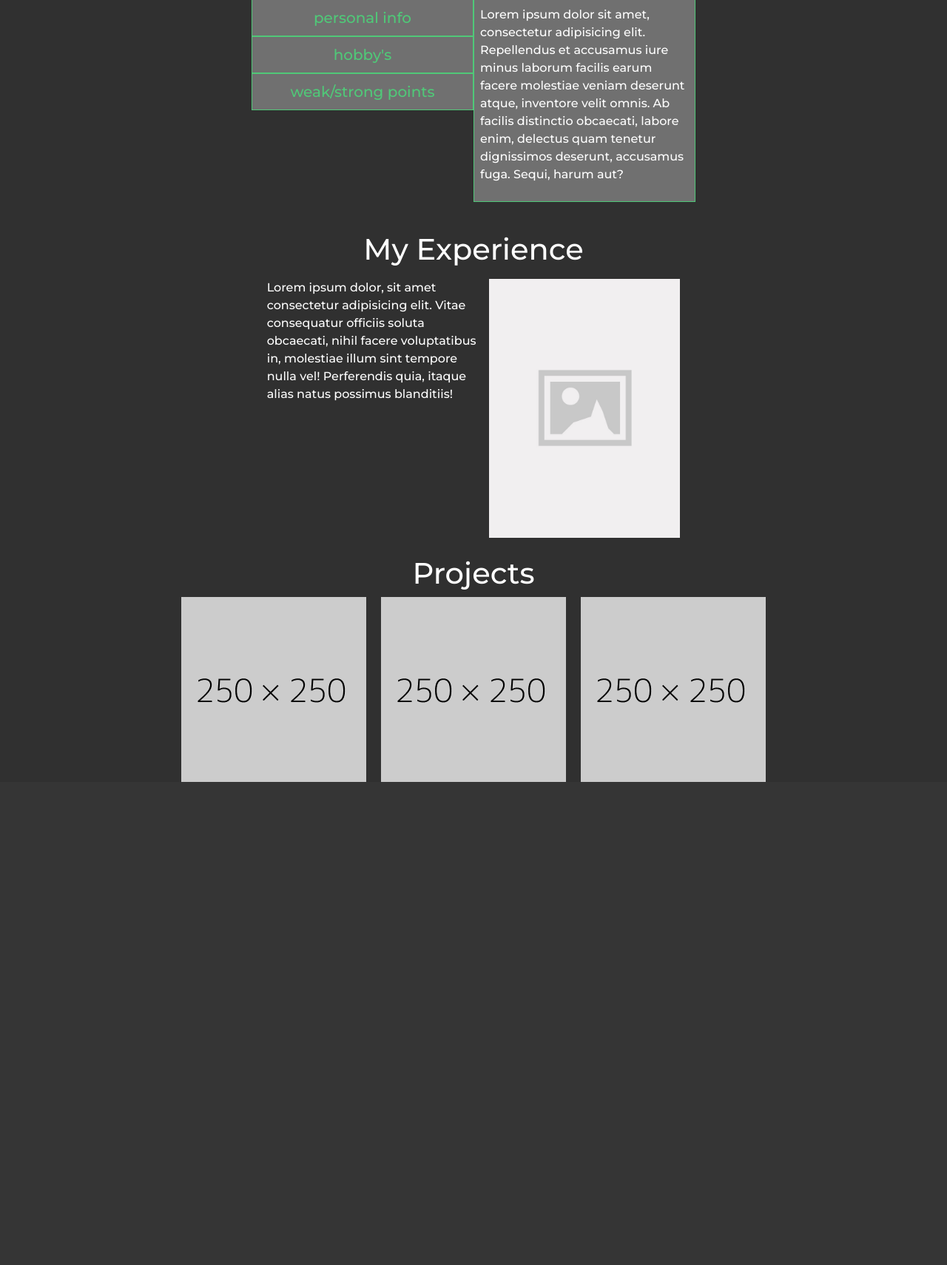
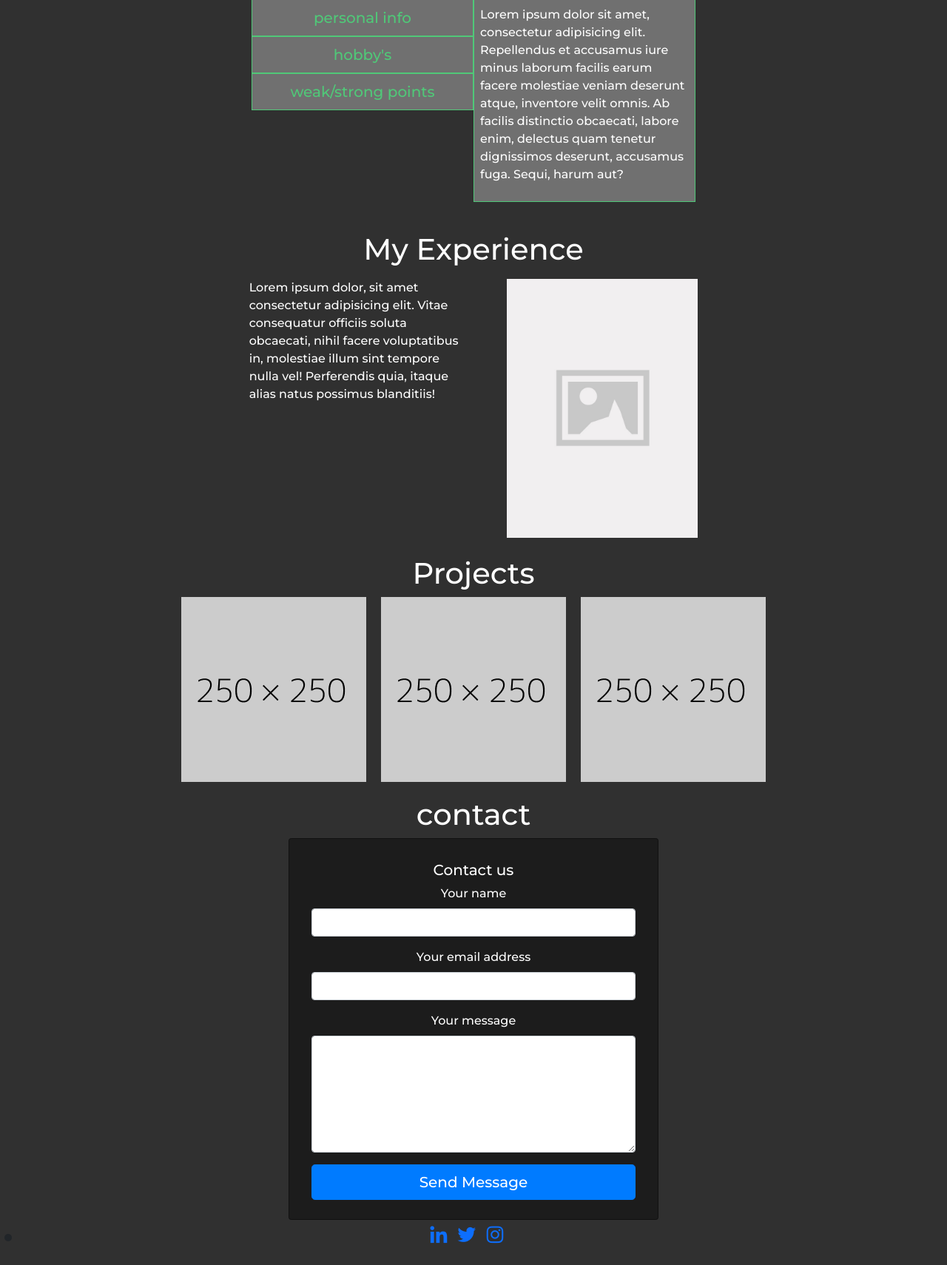
Before and after one commit to maktas11/muhammed, a PHP site: page / in a window 1280 px wide. Shown: the part 630-2340 px from the top of the page at 74% size. Before the commit the page ends 1687 px from the top, so only its background shows below. Run offline with PHP 8.4, Linux system fonts and the light colour scheme; some libraries are stand-ins or nearby versions.

Commit message:
Add files via upload

```diff
--- a/css/style.css
+++ b/css/style.css
@@ -1,6 +1,7 @@
 html, body{
     background-color: hsl(0, 0%, 18.82%);
     font-family: 'Montserrat', sans-serif !important;
+    user-select: none;
 }
 
 main{
@@ -63,6 +64,10 @@
     color: white;
     text-align: center;
 }
+.links{
+    font-size: 30px;
+    margin-right: 50px;
+}
 
 a{
     color: white;
@@ -124,7 +129,6 @@
     font-size: 28px;
     font-weight: bold;
 }
-
 .close:hover,
 .close:focus,.close1:hover,
 .close1:focus,.close2:hover,
@@ -134,8 +138,8 @@
     cursor: pointer;
 }
 
-.inside{
-
+.myBtn, .myBtn1, .myBtn2 {
+    margin-bottom: 20px;
 }
 .modal {
     display: none; /* Hidden by default */
@@ -149,3 +153,162 @@
     overflow: auto; /* Enable scroll if needed */
     background-color: rgba(0, 0, 0, 0.4); /* Black w/ opacity */
 }
+#fcf-form {
+    display:block;
+}
+
+.fcf-body {
+    margin: 0;
+    font-size: 1rem;
+    font-weight: 400;
+    line-height: 1.5;
+    color: #ffffff;
+    text-align: center;
+    background-color:rgba(0, 0, 0, 0.4);
+    padding: 30px;
+    padding-bottom: 10px;
+    border: 1px solid rgba(0, 0, 0, 0.4);
+    border-radius: 0.25rem;
+    max-width: 500px;
+}
+
+.fcf-form-group {
+    margin-bottom: 1rem;
+}
+
+.fcf-input-group {
+    position: relative;
+    display: -ms-flexbox;
+    display: flex;
+    -ms-flex-wrap: wrap;
+    flex-wrap: wrap;
+    -ms-flex-align: stretch;
+    align-items: stretch;
+    width: 100%;
+}
+
+.fcf-form-control {
+    display: block;
+    width: 100%;
+    height: calc(1.5em + 0.75rem + 2px);
+    padding: 0.375rem 0.75rem;
+    font-size: 1rem;
+    font-weight: 400;
+    line-height: 1.5;
+    color: #495057;
+    background-color: #fff;
+    background-clip: padding-box;
+    border: 1px solid #ced4da;
+    outline: none;
+    border-radius: 0.25rem;
+    transition: border-color 0.15s ease-in-out, box-shadow 0.15s ease-in-out;
+}
+
+.fcf-form-control:focus {
+    border: 1px solid #313131;
+}
+
+select.fcf-form-control[size], select.fcf-form-control[multiple] {
+    height: auto;
+}
+
+textarea.fcf-form-control {
+    font-family: -apple-system, Arial, sans-serif;
+    height: auto;
+}
+
+label.fcf-label {
+    display: inline-block;
+    margin-bottom: 0.5rem;
+}
+
+.fcf-credit {
+    padding-top: 10px;
+    font-size: 0.9rem;
+    color: #545b62;
+}
+
+.fcf-credit a {
+    color: #545b62;
+    text-decoration: underline;
+}
+
+.fcf-credit a:hover {
+    color: #0056b3;
+    text-decoration: underline;
+}
+
+.fcf-btn {
+    display: inline-block;
+    font-weight: 400;
+    color: #212529;
+    text-align: center;
+    vertical-align: middle;
+    cursor: pointer;
+    -webkit-user-select: none;
+    -moz-user-select: none;
+    -ms-user-select: none;
+    user-select: none;
+    background-color: transparent;
+    border: 1px solid transparent;
+    padding: 0.375rem 0.75rem;
+    font-size: 1rem;
+    line-height: 1.5;
+    border-radius: 0.25rem;
+    transition: color 0.15s ease-in-out, background-color 0.15s ease-in-out, border-color 0.15s ease-in-out, box-shadow 0.15s ease-in-out;
+}
+
+@media (prefers-reduced-motion: reduce) {
+    .fcf-btn {
+        transition: none;
+    }
+}
+
+.fcf-btn:hover {
+    color: #212529;
+    text-decoration: none;
+}
+
+.fcf-btn:focus, .fcf-btn.focus {
+    outline: 0;
+    box-shadow: 0 0 0 0.2rem rgba(0, 123, 255, 0.25);
+}
+
+.fcf-btn-primary {
+    color: #fff;
+    background-color: #007bff;
+    border-color: #007bff;
+}
+
+.fcf-btn-primary:hover {
+    color: #fff;
+    background-color: #0069d9;
+    border-color: #0062cc;
+}
+
+.fcf-btn-primary:focus, .fcf-btn-primary.focus {
+    color: #fff;
+    background-color: #0069d9;
+    border-color: #0062cc;
+    box-shadow: 0 0 0 0.2rem rgba(38, 143, 255, 0.5);
+}
+
+.fcf-btn-lg, .fcf-btn-group-lg>.fcf-btn {
+    padding: 0.5rem 1rem;
+    font-size: 1.25rem;
+    line-height: 1.5;
+    border-radius: 0.3rem;
+}
+
+.fcf-btn-block {
+    display: block;
+    width: 100%;
+}
+
+.fcf-btn-block+.fcf-btn-block {
+    margin-top: 0.5rem;
+}
+
+input[type="submit"].fcf-btn-block, input[type="reset"].fcf-btn-block, input[type="button"].fcf-btn-block {
+    width: 100%;
+}
--- a/index.html
+++ b/index.html
@@ -34,10 +34,10 @@
             <a class="nav-link" href="#exp"> My Experience</a>
           </li>
           <li class="nav-item">
-            <a class="nav-link" href="#">Projects</a>
+            <a class="nav-link" href="#proj">Projects</a>
           </li>
           <li class="nav-item">
-            <a class="nav-link" href="#">Contact</a>
+            <a class="nav-link" href="#cont">Contact</a>
           </li>
           <div class="darkmode">
             <button>
@@ -96,18 +96,18 @@
     <div  id="exp" class="Experience mt-3">
       <h1>My Experience</h1>
     </div>
-    <div class="d-flex mt-3">
-      <div class="xp ms-auto">
-        <p class="me-auto">Lorem ipsum dolor, sit amet consectetur adipisicing elit. Vitae consequatur officiis soluta obcaecati, nihil facere voluptatibus in, molestiae illum sint tempore nulla vel! Perferendis quia, itaque alias natus possimus blanditiis!</p>
+    <div class="d-sm-flex mt-3">
+      <div class="xp ms-md-auto">
+        <p>Lorem ipsum dolor, sit amet consectetur adipisicing elit. Vitae consequatur officiis soluta obcaecati, nihil facere voluptatibus in, molestiae illum sint tempore nulla vel! Perferendis quia, itaque alias natus possimus blanditiis!</p>
       </div>
-      <div class="me-auto">
-        <img src="img/placeholder.jpg" alt="" height="350px">
+      <div class="mx-auto mx-sm-auto ms-lg-5 mx-md-auto p-lg-0">
+        <img src="img/placeholder.jpg" class="me-auto" alt="" height="350px">
       </div>
     </div>
     <div class="projects mt-4">
       <h1>Projects</h1>
     </div>
-    <div class="project-img text-center">
+    <div id="proj" class="project-img text-center">
       <img src="img/placeholder.png" alt="" class="myBtn">
       <img src="img/placeholder.png" alt="" class="myBtn1 px-3">
       <img src="img/placeholder.png" alt="" class="myBtn2">
@@ -131,6 +131,44 @@
           </div>
       </div>
     </div>
+    <div id="cont" class="contact">
+      <h1>contact</h1>
+    </div>
+    <div class="fcf-body mx-auto">
+      <div id="fcf-form">
+      <h3 class="fcf-h3">Contact us</h3>
+      <form id="fcf-form-id" class="fcf-form-class" method="post" action="contact-form-process.php">
+          <div class="fcf-form-group">
+              <label for="Name" class="fcf-label">Your name</label>
+              <div class="fcf-input-group">
+                  <input type="text" id="Name" name="Name" class="fcf-form-control" required>
+              </div>
+          </div>
+          <div class="fcf-form-group">
+              <label for="Email" class="fcf-label">Your email address</label>
+              <div class="fcf-input-group">
+                  <input type="email" id="Email" name="Email" class="fcf-form-control" required>
+              </div>
+          </div>
+          <div class="fcf-form-group">
+              <label for="Message" class="fcf-label">Your message</label>
+              <div class="fcf-input-group">
+                  <textarea id="Message" name="Message" class="fcf-form-control" rows="6" maxlength="3000" required></textarea>
+              </div>
+          </div>
+          <div class="fcf-form-group">
+              <button type="submit" id="fcf-button" class="fcf-btn fcf-btn-primary fcf-btn-lg fcf-btn-block">Send Message</button>
+          </div>
+      </form>
+      </div>
+  </div>
+<ul>
+  <li class="text-center links">
+    <a target="blank" href="https://www.linkedin.com/in/muhammed-aktas-487510225/"><i class='bx bxl-linkedin'></i></a>
+    <a target="blank" href="https://twitter.com/aktamuhammed734"><i class='bx bxl-twitter' ></i></a>
+    <a target="blank" href="https://www.instagram.com/aktasmuhammed734/"><i class='bx bxl-instagram' ></i></a>
+  </li>
+</ul>
 </main>
   <script src="js/main.js"></script>
   <script src="https://cdn.jsdelivr.net/npm/@popperjs/core@2.10.2/dist/umd/popper.min.js"
```
Also changed, not shown: css/php/contact-form-process.php (added, +68 -0 lines), README.md, js/main.js (line endings or trailing spaces). Lines whose indentation alone changed are shown as unchanged.
